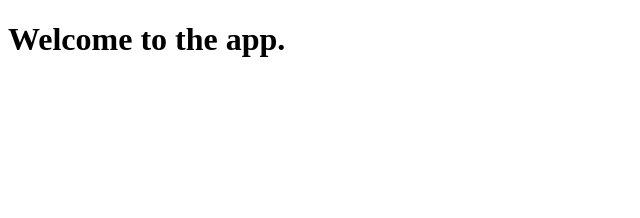
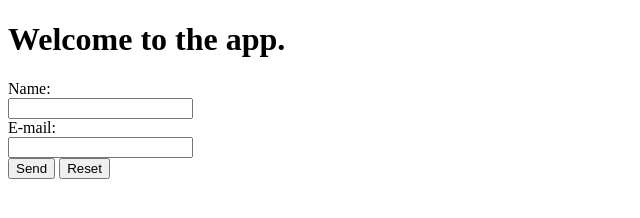
Before and after one commit to pragadesh-k/sample, a plain HTML site: page index.html in a window 1280 px wide. Shown: the whole page, without its empty margins (0-640 px from the left). Drawn offline with Linux system fonts and the light colour scheme.

Commit message:
contact form. #4

```diff
--- a/index.html
+++ b/index.html
@@ -8,5 +8,13 @@
   </head>
   <body>
     <h1>Welcome to the app.</h1>
+    <form action="#" method="post" enctype="text/plain">
+      Name:<br />
+      <input type="text" name="name" /><br />
+      E-mail:<br />
+      <input type="text" name="mail" /><br />
+      <input type="submit" value="Send" />
+      <input type="reset" value="Reset" />
+    </form>
   </body>
 </html>
```
